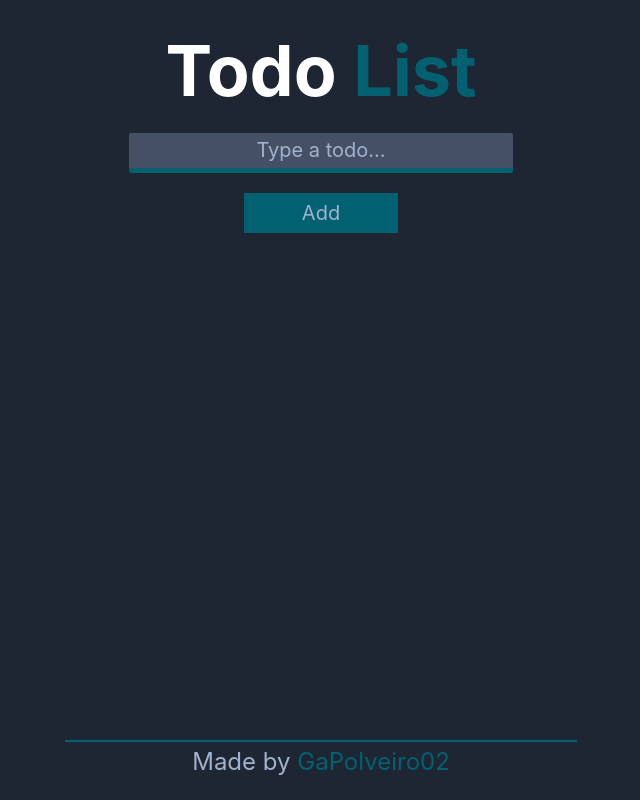
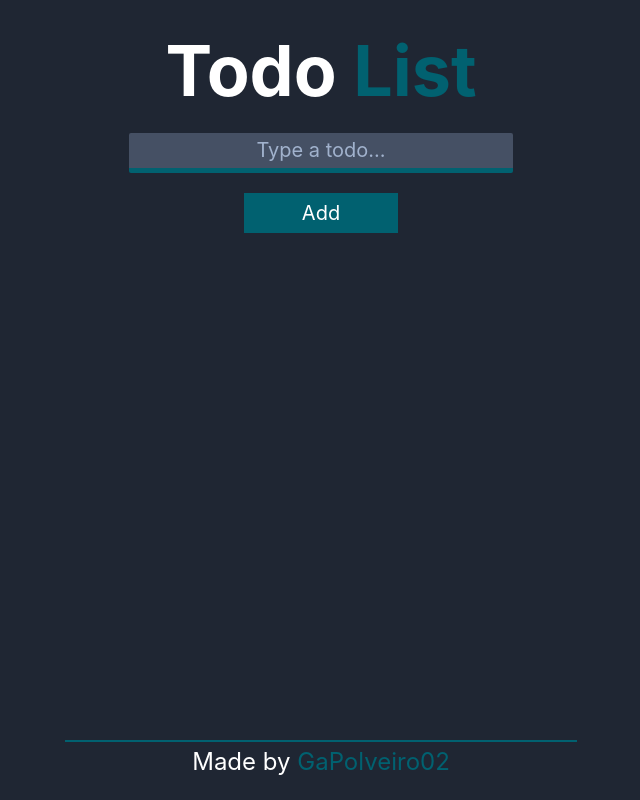
Before and after one commit to GaPolveiro02/Todo-List-React-2022, a React (Create React App) app: page / in a window 1280 px wide. Shown: the whole page, without its empty margins (319-959 px from the left). Built offline with nearby package versions, Linux system fonts and the light colour scheme.

Commit message:
Added some CSS improvements

```diff
--- a/src/styles/app.css
+++ b/src/styles/app.css
@@ -47,7 +47,7 @@
     height: 5vh;
 
     font-size: 2rem;
-    color: var(--grey-blue);
+    color: var(--white);
 
     margin-top: 2rem;
     background-color: var(--green);
@@ -67,8 +67,9 @@
     align-items: center;
 }
 
-.container main {
+.container ul {
     height: 60vh;
+    list-style: none;
 }
 
 .container footer {
@@ -79,6 +80,7 @@
     justify-content: center;
     align-items: center;
 
+    color: var(--white);
     font-size: 2.4rem;
     margin-bottom: 2rem;
     border-top: .2rem solid var(--green);
```
